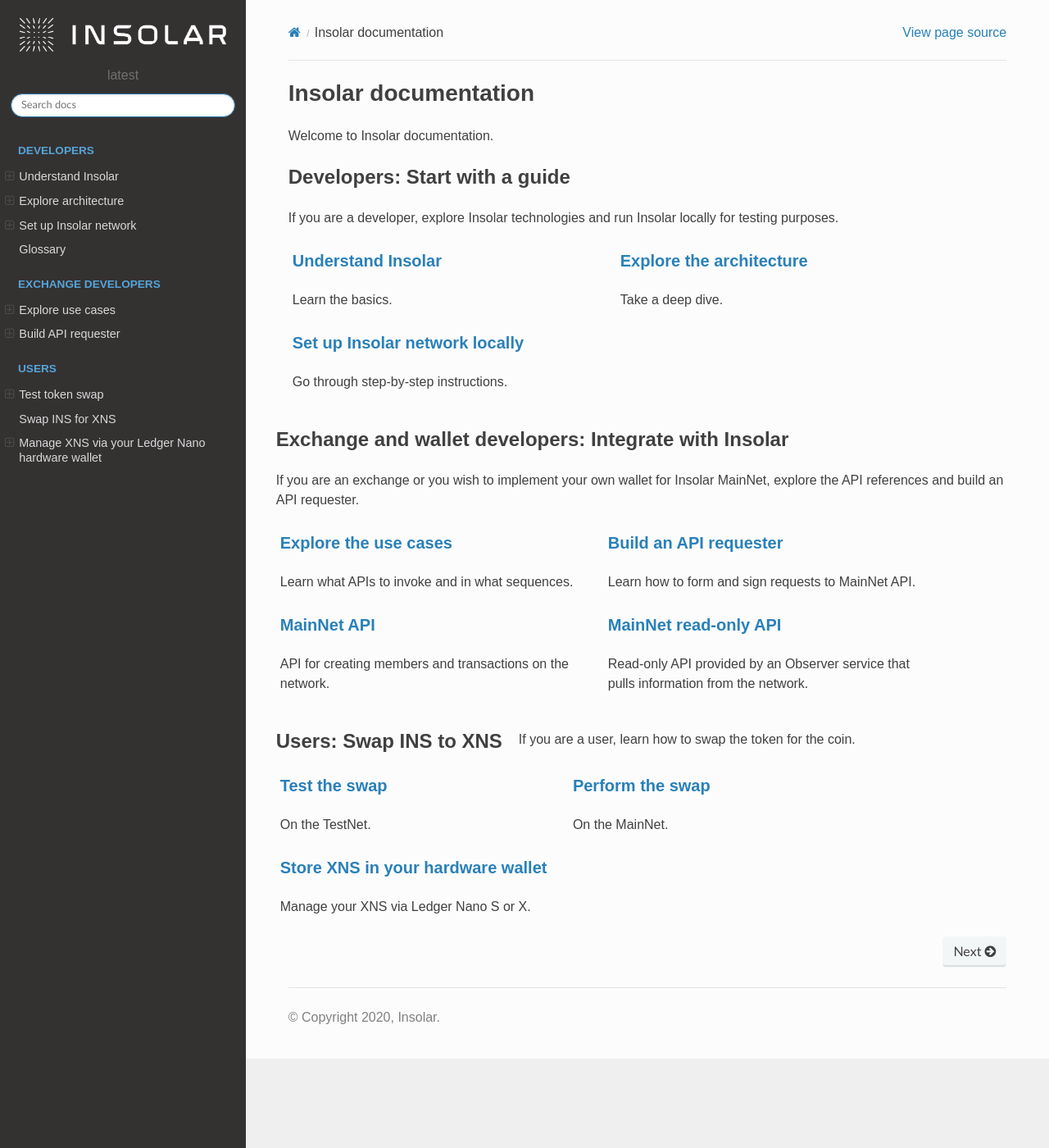
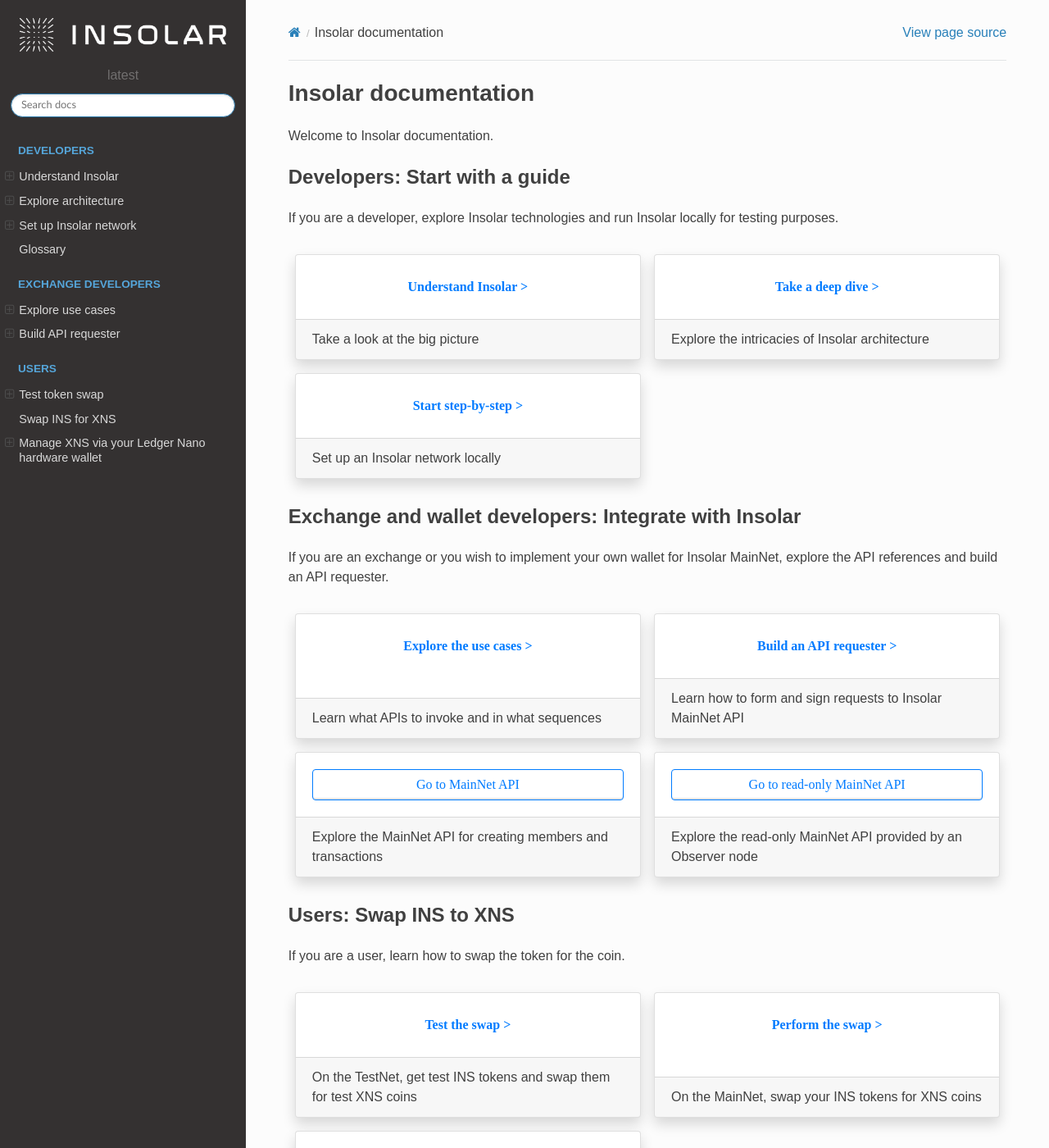
Before and after one commit to insolar/docs, a Sphinx documentation site: the page built from docs/source/index.rst, in a window 1280 px wide and 1400 px high. Shown: the whole window at 82% size. Built offline with Sphinx 7.4.7 and the Read the Docs theme 2.0.0, drawn with Linux system fonts in a browser that asks for light colours; some web fonts are replaced; some of the changed text lies outside the part shown.

Commit message:
Add panels to index

```diff
--- a/docs/source/_static/css/custom.css
+++ b/docs/source/_static/css/custom.css
@@ -1,5 +1,3 @@
-.p { line-height: 28px }
-
 .rst-content .section .admonition p:last-child { margin-bottom: 0 !important }
 
 .rst-content .section ol li a img { margin-bottom: 20px }
@@ -75,6 +73,12 @@
   font-family: 'montserratmedium'
 }
 
+.btn  {
+  font-family: 'montserratmedium'
+}
+
+.btn-link:visited {color: #9B59B6 !important }
+
 .rst-content code {
   font-family: "Source";
   font-size: 90%;
--- a/docs/source/index.rst
+++ b/docs/source/index.rst
@@ -1,8 +1,5 @@
 .. Insolar documentation master file, created by
    sphinx-quickstart on Tue May 14 19:35:14 2019.
-
-.. raw:: html
-   :file: landing-page.html
 
 Insolar documentation
 =====================
@@ -16,105 +13,130 @@
 
 If you are a developer, explore Insolar technologies and run Insolar locally for testing purposes.
 
-.. raw:: html
+.. panels::
+    :card: shadow
+    :body: text-center
 
-   <div class="reduced-width">
+    .. link-button:: basics
+        :type: ref
+        :text: Understand Insolar >
+        :classes: btn-link stretched-link font-weight-bold
 
-.. rst-class:: column column2
+    +++
 
-:ref:`Understand Insolar <basics>`
-~~~~~~~~~~~~~~~~~~~~~~~~~~~~~~~~~~
+    Take a look at the big picture
 
-Learn the basics.
+    ---
 
-.. rst-class:: column column2
+    .. link-button:: architecture
+        :type: ref
+        :text: Take a deep dive >
+        :classes: btn-link stretched-link font-weight-bold
 
-:ref:`Explore the architecture <architecture>`
-~~~~~~~~~~~~~~~~~~~~~~~~~~~~~~~~~~~~~~~~~~~~~~
+    +++
 
-Take a deep dive.
+    Explore the intricacies of Insolar architecture
 
-.. rst-class:: column column2
+    ---
 
-:ref:`Set up Insolar network locally <integration>`
-~~~~~~~~~~~~~~~~~~~~~~~~~~~~~~~~~~~~~~~~~~~~~~~~~~~
+    .. link-button:: integration
+        :type: ref
+        :text: Start step-by-step >
+        :classes: btn-link stretched-link font-weight-bold
 
-Go through step-by-step instructions.
+    +++
 
-.. rst-class:: row
-
-.. rst-class:: reg-text
+    Set up an Insolar network locally
 
 Exchange and wallet developers: Integrate with Insolar
--------------------------------------------------------
+------------------------------------------------------
 
 If you are an exchange or you wish to implement your own wallet for Insolar MainNet, explore the API references and build an API requester.
 
-.. raw:: html
+.. panels::
+    :card: shadow
+    :body: text-center
 
-   <div class="reduced-width">
+    .. link-button:: exchanges
+        :type: ref
+        :text: Explore the use cases >
+        :classes: btn-link stretched-link font-weight-bold
 
-.. rst-class:: column column2
+    +++
 
-:ref:`Explore the use cases <exchanges>`
-~~~~~~~~~~~~~~~~~~~~~~~~~~~~~~~~~~~~~~~~
+    Learn what APIs to invoke and in what sequences
 
-Learn what APIs to invoke and in what sequences.
+    ---
 
-.. rst-class:: column column2
+    .. link-button:: building_requester
+        :type: ref
+        :text: Build an API requester >
+        :classes: btn-link stretched-link font-weight-bold
 
-:ref:`Build an API requester <building_requester>`
-~~~~~~~~~~~~~~~~~~~~~~~~~~~~~~~~~~~~~~~~~~~~~~~~~~
+    +++
 
-Learn how to form and sign requests to MainNet API.
+    Learn how to form and sign requests to Insolar MainNet API
 
-.. rst-class:: column column2
+    ---
 
-`MainNet API <https://apidocs.insolar.io/platform/latest>`_
-~~~~~~~~~~~~~~~~~~~~~~~~~~~~~~~~~~~~~~~~~~~~~~~~~~~~~~~~~~~~
+    .. link-button:: https://apidocs.insolar.io/platform/latest
+        :text: Go to MainNet API
+        :classes: btn-outline-primary btn-block stretched-link
 
-API for creating members and transactions on the network.
+    +++
 
-.. rst-class:: column column2
+    Explore the MainNet API for creating members and transactions
 
-`MainNet read-only API <https://apidocs.insolar.io/observer/latest>`_
-~~~~~~~~~~~~~~~~~~~~~~~~~~~~~~~~~~~~~~~~~~~~~~~~~~~~~~~~~~~~~~~~~~~~~~
+    ---
 
-Read-only API provided by an Observer service that pulls information from the network.
+    .. link-button:: https://apidocs.insolar.io/observer-services/v1
+        :text: Go to read-only MainNet API
+        :classes: btn-outline-primary btn-block stretched-link
 
-.. rst-class:: row
+    +++
 
-.. rst-class:: reg-text
+    Explore the read-only MainNet API provided by an Observer node
 
 Users: Swap INS to XNS
 ----------------------
 
 If you are a user, learn how to swap the token for the coin.
 
-.. raw:: html
+.. panels::
+    :card: shadow
+    :body: text-center
 
-   <div class="reduced-width">
 
-.. rst-class:: column column2
+    .. link-button:: migration_test
+        :type: ref
+        :text: Test the swap >
+        :classes: btn-link stretched-link font-weight-bold
 
-:ref:`Test the swap <migration_test>`
-~~~~~~~~~~~~~~~~~~~~~~~~~~~~~~~~~~~~~
+    +++
 
-On the TestNet.
+    On the TestNet, get test INS tokens and swap them for test XNS coins
 
-.. rst-class:: column column2
+    ---
 
-:ref:`Perform the swap <swap>`
-~~~~~~~~~~~~~~~~~~~~~~~~~~~~~~
+    .. link-button:: swap
+        :type: ref
+        :text: Perform the swap >
+        :classes: btn-link stretched-link font-weight-bold
 
-On the MainNet.
+    +++
 
-.. rst-class:: column column2
+    On the MainNet, swap your INS tokens for XNS coins
 
-:ref:`Store XNS in your hardware wallet <ledger-nano>`
-~~~~~~~~~~~~~~~~~~~~~~~~~~~~~~~~~~~~~~~~~~~~~~~~~~~~~~
+    ---
 
-Manage your XNS via Ledger Nano S or X.
+    .. link-button:: ledger-nano
+        :type: ref
+        :text: Use a hardware wallet >
+        :classes: btn-link stretched-link font-weight-bold
+
+    +++
+
+    Store and manage XNS via Ledger Nano S or X
 
 .. toctree::
    :hidden:
```
